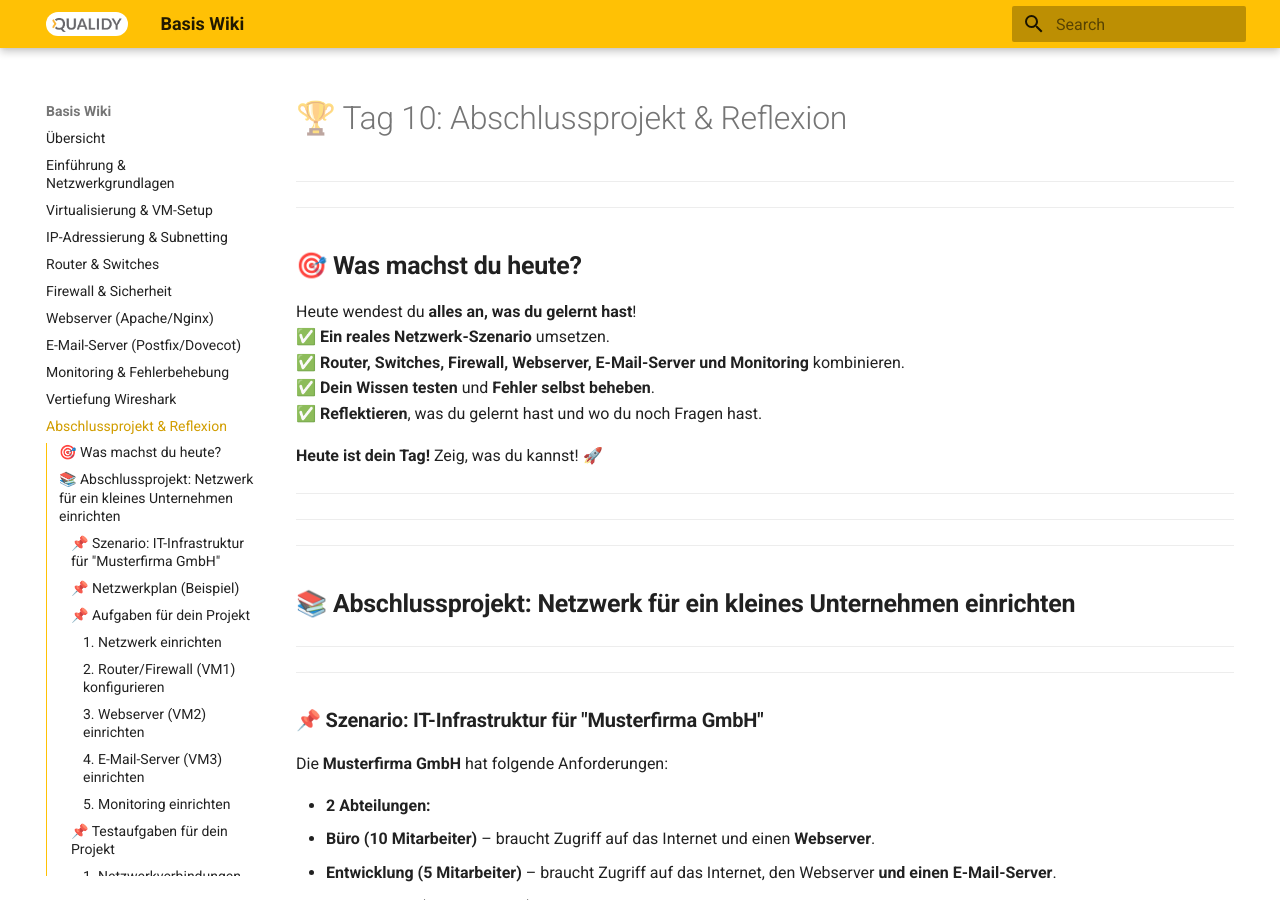
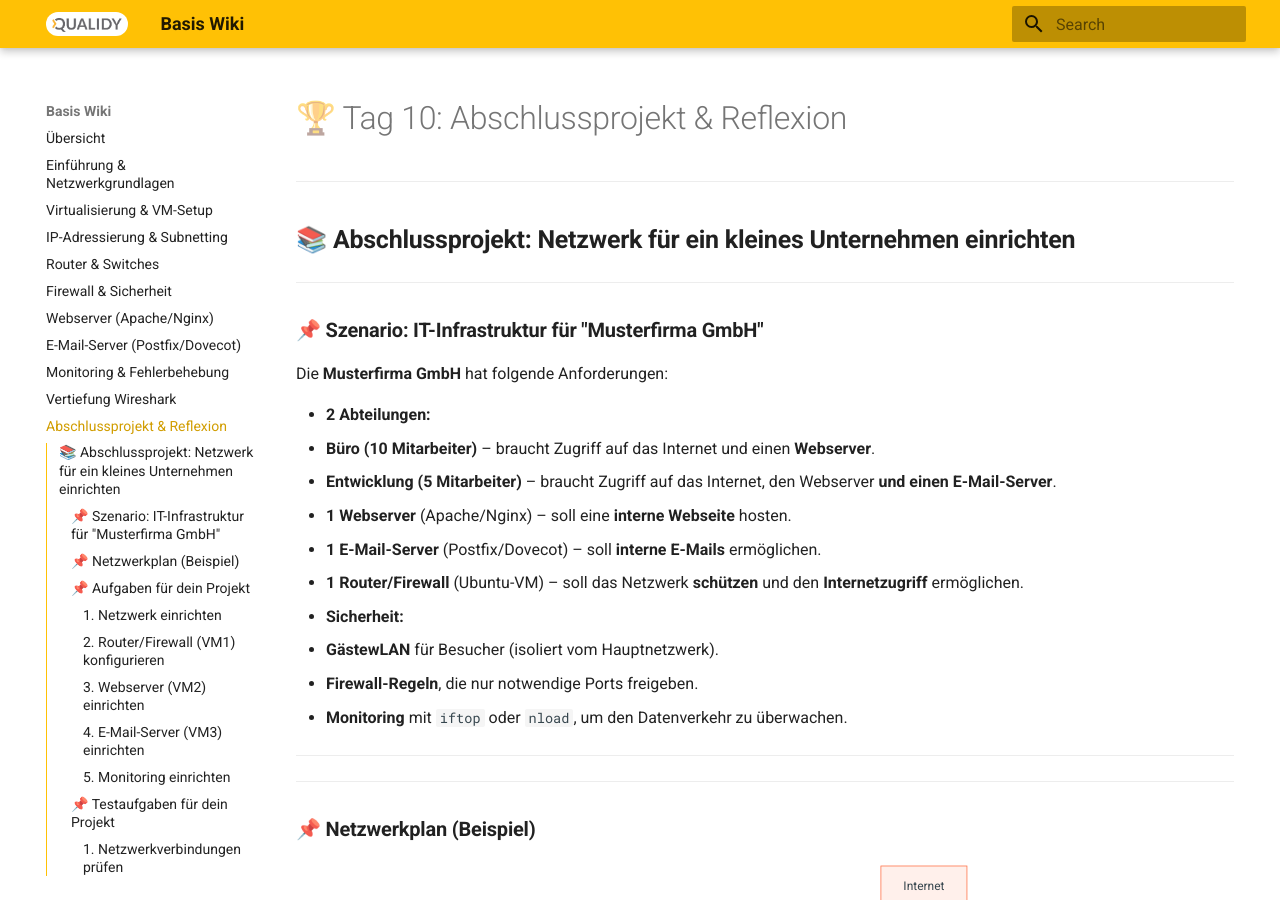
Before and after one commit to Qualidy/wiki-netzwerke, an MkDocs documentation site: the page built from docs/content/10.md, in a window 1280 px wide and 900 px high. Built offline with MkDocs 1.6.1 and Material for MkDocs 9.7.7, drawn with Linux system fonts in a browser that asks for light colours.

```diff
--- a/docs/content/10.md
+++ b/docs/content/10.md
@@ -1,22 +1,4 @@
 # 🏆 Tag 10: Abschlussprojekt & Reflexion
-
----
-
----
-
-## **🎯 Was machst du heute?**
-
-Heute wendest du **alles an, was du gelernt hast**!
-✅ **Ein reales Netzwerk-Szenario** umsetzen.
-✅ **Router, Switches, Firewall, Webserver, E-Mail-Server und Monitoring** kombinieren.
-✅ **Dein Wissen testen** und **Fehler selbst beheben**.
-✅ **Reflektieren**, was du gelernt hast und wo du noch Fragen hast.
-
-**Heute ist dein Tag!** Zeig, was du kannst! 🚀
-
----
-
----
 
 ---
 
@@ -24,7 +6,6 @@
 
 ---
 
----
 
 ### **📌 Szenario: IT-Infrastruktur für "Musterfirma GmbH"**
 
```
